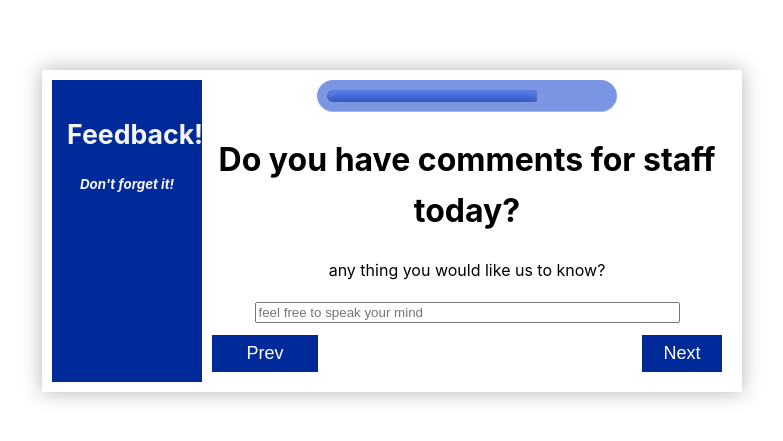
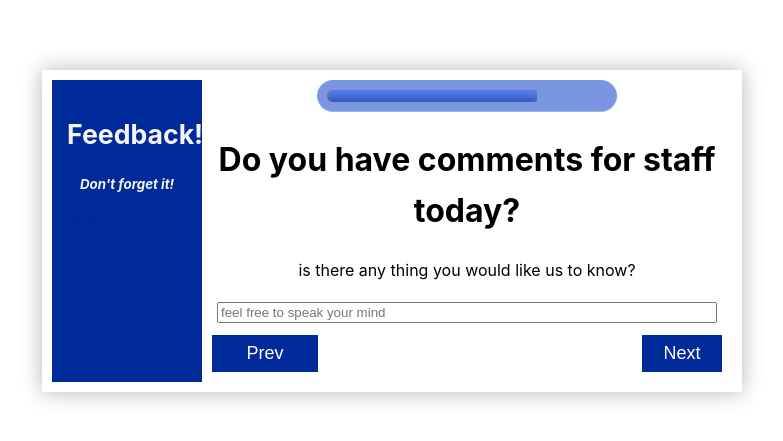
Before and after one commit to demkantor/redux-feedback-loop, a React (Create React App) app: page /#/comments in a window 1280 px wide. Shown: the part 409-850 px from the top of the page, without its empty margins (248-1031 px from the left). Built offline with nearby package versions, Linux system fonts and the light colour scheme.

Commit message:
cleaned some UI issues

```diff
--- a/src/components/App/App.css
+++ b/src/components/App/App.css
@@ -184,6 +184,10 @@ tr:hover{
   margin: 2px;
 }
 
+.input{
+  width: 400px
+}
+
 @media (min-width: 600px){
   .card{
     flex-direction: row;
@@ -219,4 +223,8 @@ tr:hover{
     padding-left: 20px;
   }
 
+  .input{
+    width: 500px;
+  }
+
 }
--- a/src/components/Comments/Comments.js
+++ b/src/components/Comments/Comments.js
@@ -42,11 +42,11 @@ return (
             <span className="threeQuarter"></span>
           </div>
           <h1>Do you have comments for staff today?</h1>
-          <p>any thing you would like us to know?</p>
+          <p>is there any thing you would like us to know?</p>
           <form onSubmit={this.recordResponse}>
           <input placeholder="feel free to speak your mind"
               onChange={this.handleChangeFor}
-              size="50" />
+              className="input" />
               <span>
                 <button type="button" onClick={this.prevPage} className="prevButton">Prev</button>
                 <button className="nextButton">Next</button>
--- a/src/components/Feeling/Feeling.js
+++ b/src/components/Feeling/Feeling.js
@@ -42,7 +42,7 @@ return (
           <div className="meter">
             <span className="one"></span>
           </div>
-          <h1>HTell us how you are feeling today?</h1>
+          <h1>Please let us how you are feeling today?</h1>
           <p>please rank how you feel today on a five point scale</p>
             <form onSubmit={this.recordResponse}>
             <label for="one">Abysmal</label>
--- a/src/components/Supporting/Supporting.js
+++ b/src/components/Supporting/Supporting.js
@@ -43,7 +43,7 @@ return (
             <span className="half"></span>
           </div>
           <h1>How well do you feel supported by staff today?</h1>
-          <p>please rank how well you are supported on a five point scale</p>
+          <p>rank how well you are supported on a five point scale</p>
             <form onSubmit={this.recordResponse}>
             <label for="one">Ignored</label>
               <input required type="radio" id="one" name="orderType" value="1"
```
